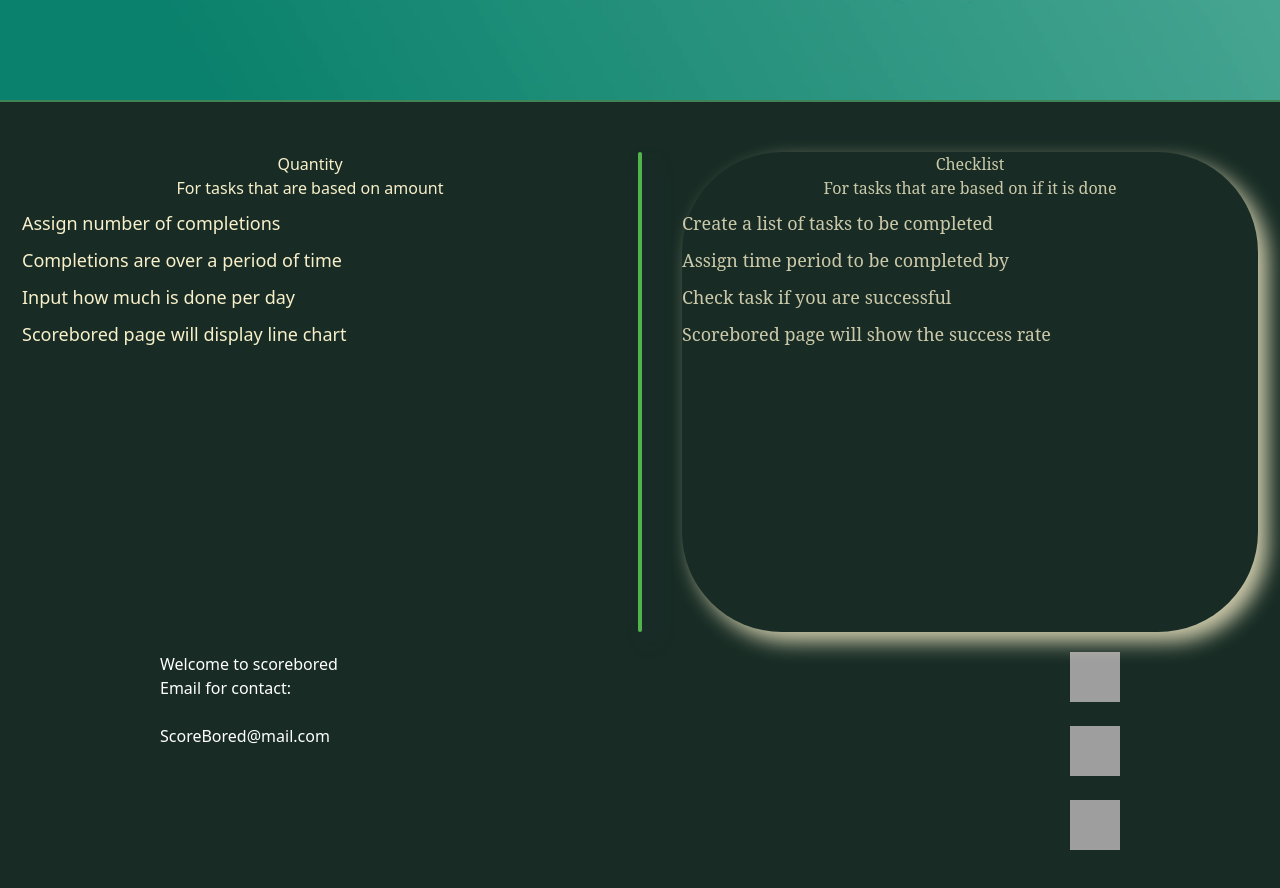
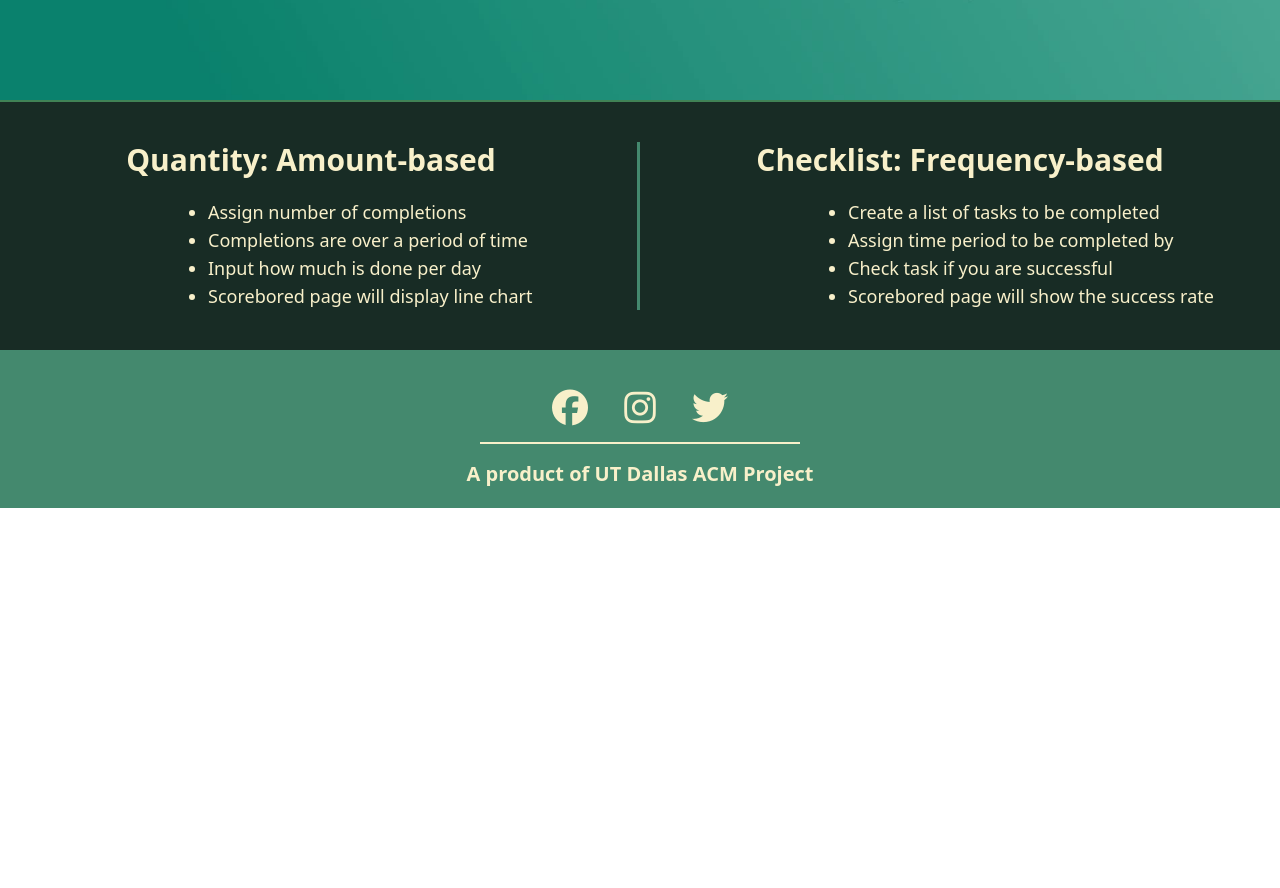
Before and after one commit to acm-projects/ScoreBored, a SvelteKit app in the folder scorebored/: page / in a window 1280 px wide. Shown: the part 694-1582 px from the top of the page. After the commit the page ends 1202 px from the top, so only its background shows below. Built offline with nearby package versions, Linux system fonts and the light colour scheme; grey boxes are pictures that could not be loaded.

Commit message:
continue redesigning homepage

```diff
--- a/scorebored/src/routes/Footer/+page.svelte
+++ b/scorebored/src/routes/Footer/+page.svelte
@@ -1,56 +1,17 @@
+<script>
+    import "./footer.css";
+    import "@fortawesome/fontawesome-free/css/all.min.css";
+</script>
 <footer>
+    <div class="footer-icons">
+
+        <i class="social-icons fa-brands fa-facebook"></i>
+        <i class="social-icons fa-brands fa-instagram"></i>
+        <i class="social-icons fa-brands fa-twitter"></i>
+
+    </div>
+
     <div class="footer-content">
-        <div class="footer-left">
-            <h2>Welcome to scorebored </h2>
-            <h4>Email for contact:</h4><br>
-            <h4>ScoreBored@mail.com</h4>
-        </div>
-        <div class="footer-right">
-            <ul class="social-icons">
-                <li><a href="https://www.facebook.com/" ><img src="https://shorturl.at/uFGX7" alt="Facebook"></a></li>
-                <li><a href="https://twitter.com/?lang=en" ><img src="https://shorturl.at/fsHMZ" alt="Twitter"></a></li>
-                <li><a href="https://www.instagram.com/" ><img src="https://shorturl.at/lnBFN" alt="Instagram"></a></li>
-            </ul>
-        </div>
+        <h2>A product of UT Dallas ACM Project</h2>
     </div>
 </footer>
-
-
-<style>
-
-footer {
-    background-color: #182c25;
-    color: #fff;
-    padding: 20px;
-}
-
-.footer-content {
-    display: flex;
-    justify-content: space-between;
-    max-width: 960px;
-    margin: 0 auto;
-
-}
-
-
-
-.social-icons {
-    list-style: none;
-    padding: 0;
-}
-
-.social-icons li {
-    display: inline;
-    margin-right: 30px;
-}
-
-.social-icons img {
-    width: 50px;
-    height: 50px;
-}
-
-.social-icons img:hover {
-    opacity: 0.7;
-}
-
-</style>
--- /dev/null
+++ b/scorebored/src/routes/Footer/footer.css
@@ -0,0 +1,29 @@
+@tailwind base;
+@tailwind components;
+@tailwind utilities;
+
+footer {
+  background-color: #44896e;
+  color: #f8f0ca;
+}
+
+footer {
+  @apply pt-10 justify-center text-center;
+}
+
+.social-icons {
+  @apply text-4xl px-4 pb-4;
+}
+
+.footer-icons {
+  margin-left: 30rem;
+  margin-right: 30rem;
+  border-color: #f8f0ca;
+}
+.footer-icons {
+  @apply border-b-2;
+}
+
+.footer-content {
+  @apply text-xl mt-4 pb-5 font-bold;
+}
--- a/scorebored/src/routes/Home/homePage.css
+++ b/scorebored/src/routes/Home/homePage.css
@@ -15,6 +15,7 @@
 .homePage-mainBackground h1 {
   @apply mt-52 text-6xl ml-48 absolute;
 }
+
 .homePage-mainBackground h2 {
   @apply mt-80 text-3xl ml-9 absolute text-center;
 }
@@ -26,78 +27,27 @@
 }
 
 .homePage-secondBackground {
-  display: flex;
-  justify-content: center;
   background-color: #182c25;
-}
-
-.homePage-checklist,
-.homePage-quantity {
   color: #f8f0ca;
 }
 
-.homePage-quantity {
-  float: left;
-  text-align: center;
-  vertical-align: middle;
-  width: 50%;
-  box-sizing: border-box;
-  margin-top: 50px;
-  border-radius: 100px;
-  min-height: 60vh;
-  height: fit-content;
-  max-width: 45%;
-  margin-right: 40px;
+.homePage-secondBackground {
+  @apply grid grid-cols-2 text-center align-middle py-10;
 }
 
-.homePage-quantity li {
-  text-align: left;
-  max-width: 90%;
-  padding-top: 10px;
-  font-size: large;
+.homePage-header-text {
+  @apply text-3xl mb-5 font-bold;
 }
 
-.homePage-separator {
-  float: left;
-  text-align: center;
-  vertical-align: middle;
-  width: 50%;
-  box-sizing: border-box;
-  max-width: 50%;
-  margin-top: 50px;
-  font-family: Noto Serif;
-  opacity: 0.8;
-  border-radius: 100px;
-  height: 60vh;
-  box-shadow: 10px 10px 20px 0px;
+.homePage-quantity {
+  border-right-width: 0.2rem;
+  border-color: #44896e;
 }
 
-.homePage-separator {
-  width: 4px;
-  background-color: #62d658;
-  border-radius: 1000px;
+.homePage-list {
+  @apply text-left ml-52 text-lg;
 }
 
-.homePage-checklist {
-  float: right;
-  text-align: center;
-  vertical-align: middle;
-  width: 50%;
-  box-sizing: border-box;
-  max-width: 45%;
-  margin-top: 50px;
-  font-family: Noto Serif;
-  opacity: 0.8;
-  border-radius: 100px;
-  min-height: 60vh;
-  box-shadow: 10px 10px 20px 0px;
-  margin-left: 40px;
-  height: fit-content;
+.homePage-list {
+  list-style-type: disc;
 }
-
-.homePage-checklist li {
-  text-align: left;
-  padding-top: 10px;
-  max-width: 90%;
-  font-size: large;
-}
--- a/scorebored/src/routes/Home/homePage.svelte
+++ b/scorebored/src/routes/Home/homePage.svelte
@@ -8,23 +8,24 @@
         <h1>ScoreBored</h1>
         <h2>"It always seems impossible until it's done." <br>- Nelson Mandela</h2>
     </div>
+
+
     <div class = "homePage-secondBackground">
         <div class="homePage-quantity">
-            <h2>Quantity</h2>
-            <h5>For tasks that are based on amount</h5>
-            <ul>
+            <h2 class="homePage-header-text">Quantity: Amount-based&ensp;</h2>
+
+            <ul class="homePage-list">
                 <li>Assign number of completions</li>
                 <li>Completions are over a period of time</li>
                 <li>Input how much is done per day</li>
                 <li>Scorebored page will display line chart</li>
             </ul>
+        </div>
 
-        </div>
-        <div class="homePage-separator"></div>
         <div class="homePage-checklist">
-            <h2>Checklist</h2>
-            <h5>For tasks that are based on if it is done</h5>
-            <ul>
+            <h2 class="homePage-header-text">Checklist: Frequency-based</h2>
+
+            <ul class="homePage-list">
                 <li>Create a list of tasks to be completed</li>
                 <li>Assign time period to be completed by</li>
                 <li>Check task if you are successful</li>
@@ -33,6 +34,3 @@
         </div>
     </div>
 </div>
-
-<style>
-</style>
--- a/scorebored/src/routes/createBoard/+page.svelte
+++ b/scorebored/src/routes/createBoard/+page.svelte
@@ -54,3 +54,5 @@
   }
 
 </style>
+
+<!-- Form submit SVELTE https://www.youtube.com/watch?v=52nXUwQWeKI -->
--- a/scorebored/src/routes/createBoard/timeInput.css
+++ b/scorebored/src/routes/createBoard/timeInput.css
@@ -42,7 +42,7 @@
 }
 
 input[type="radio"]:checked + .time-option-surround-box {
-  background-color: #408356;
+  background-color: #44896e;
   animation: blinker 0.29s;
 }
 
@@ -55,6 +55,6 @@ input[type="radio"]:checked + .time-option-surround-box {
 }
 
 #frequency-number {
-  background-color: #408356;
+  background-color: #44896e;
   color: #f8f0ca;
 }
--- a/scorebored/src/routes/createBoard/typeInput.css
+++ b/scorebored/src/routes/createBoard/typeInput.css
@@ -46,7 +46,7 @@ input[type="radio"] {
 }
 
 input[type="radio"]:checked + .type-surround-box {
-  background-color: #408356;
+  background-color: #44896e;
   animation: blinker 0.29s;
 }
 
```
